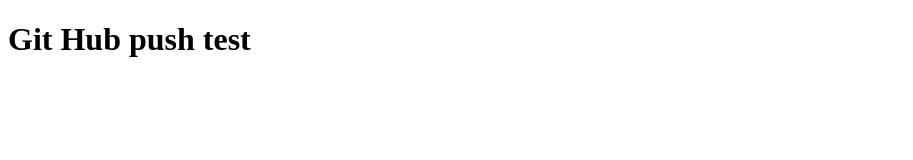
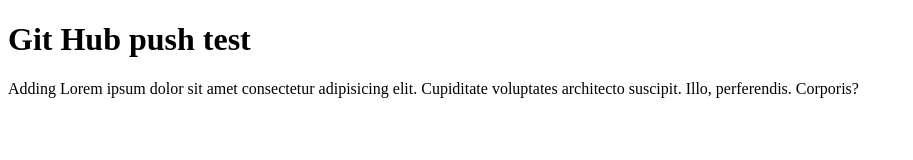
Before and after one commit to khaungdau/Assignment1, a plain HTML site: page index.html in a window 1280 px wide. Shown: the whole page, without its empty margins (0-913 px from the left). Drawn offline with Linux system fonts and the light colour scheme.

Commit message:
adding p

```diff
--- a/index.html
+++ b/index.html
@@ -1,12 +1,16 @@
 <!DOCTYPE html>
 <html lang="en">
-<head>
-    <meta charset="UTF-8">
-    <meta http-equiv="X-UA-Compatible" content="IE=edge">
-    <meta name="viewport" content="width=device-width, initial-scale=1.0">
+  <head>
+    <meta charset="UTF-8" />
+    <meta http-equiv="X-UA-Compatible" content="IE=edge" />
+    <meta name="viewport" content="width=device-width, initial-scale=1.0" />
     <title>Document</title>
-</head>
-<body>
+  </head>
+  <body>
     <h1>Git Hub push test</h1>
-</body>
+    <p>
+      Adding Lorem ipsum dolor sit amet consectetur adipisicing elit. Cupiditate
+      voluptates architecto suscipit. Illo, perferendis. Corporis?
+    </p>
+  </body>
 </html>
```
